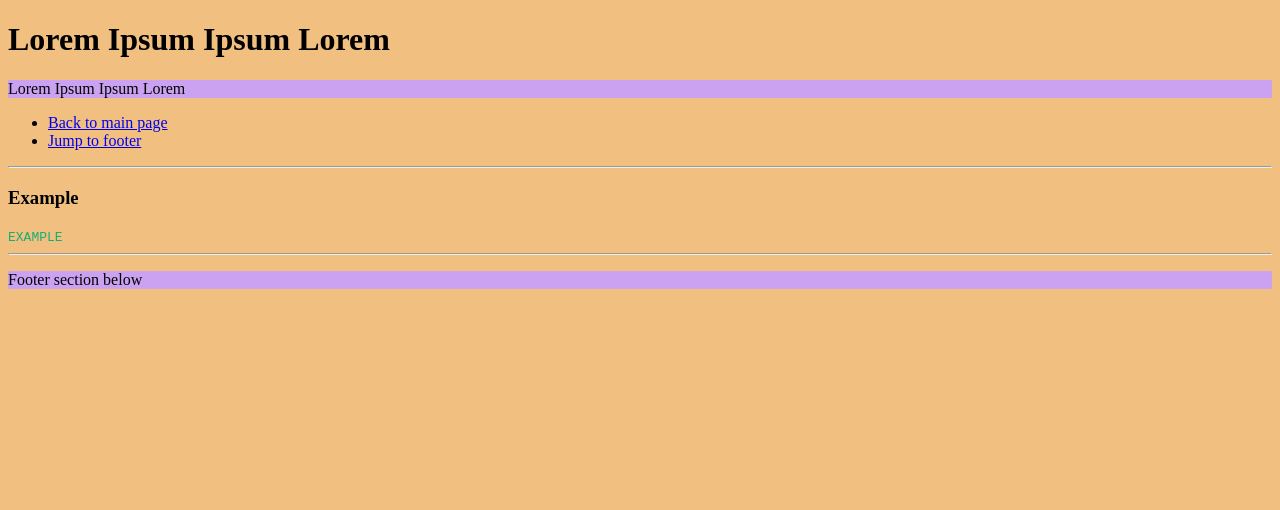
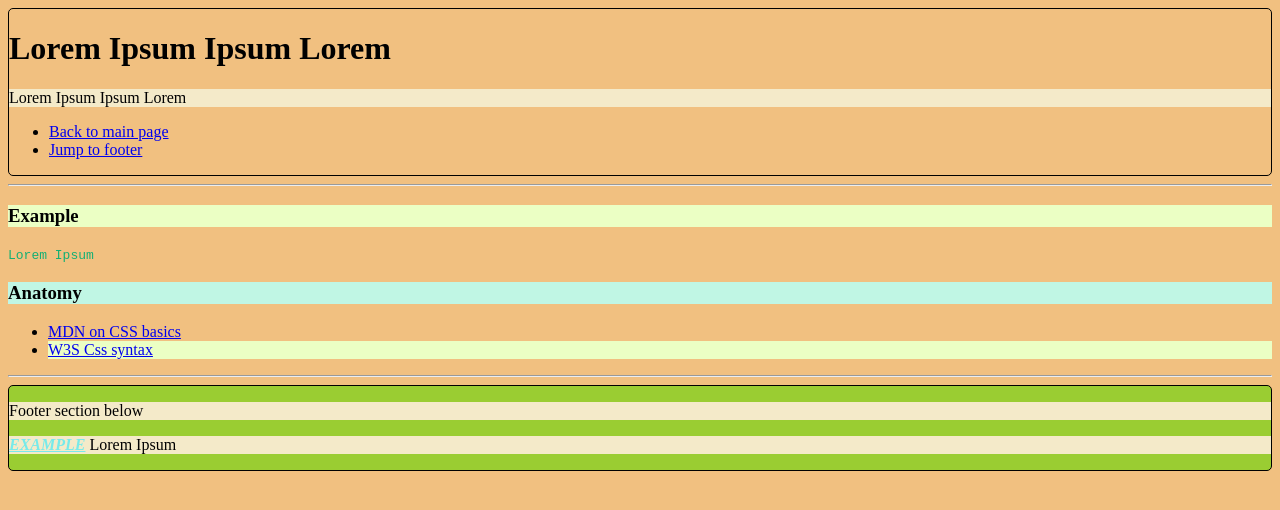
Before and after one commit to maijama/Class-work-CSS-intro, a plain HTML site: page index2.html in a window 1280 px wide. Drawn offline with Linux system fonts and the light colour scheme.

Commit message:
added several styles

```diff
--- a/index2.html
+++ b/index2.html
@@ -12,7 +12,7 @@
     </style>
 </head>
 <body>
-    <header>
+    <header id="header-section">
         <h1>Lorem Ipsum Ipsum Lorem</h1>
         <p>Lorem Ipsum Ipsum Lorem</p>
         <nav>
@@ -24,14 +24,21 @@
     </header>
     <hr>
     <main>
-        <h3>Example</h3>
+        <h3 class="internal-h3">Example</h3>
         <code style="color: rgb(20, 175, 115);">
-            EXAMPLE
+            Lorem Ipsum
         </code>
+    <h3>Anatomy</h3>
+    <ul>
+        <li><a href="https://developer.mozilla.org/en-US/docs/Learn/Getting_started_with_the_web/CSS_basics#what_is_css" target="_blank">MDN on CSS basics</a></li>
+        <li class="internal-h3"><a href="https://www.w3schools.com/css/css_syntax.ASP" target="_blank">W3S Css syntax</a></li>
+    </ul>
+
     </main>
     <hr>
     <footer id="footer-section">
         <p>Footer section below</p>
+        <p><strong>EXAMPLE</strong> Lorem Ipsum</p>
     </footer>
 </body>
 </html>
--- a/styles/styles.css
+++ b/styles/styles.css
@@ -3,5 +3,31 @@ body {
 }
 
 p{
-    background-color: rgb(203, 162, 241);
+    background-color: rgb(244, 234, 201);
 }
+
+strong{
+    color: rgb(119, 234, 234);
+    /* font-weight: bolder; */
+    font-weight: 900;
+    font-style: italic;
+    text-decoration: underline;
+}
+
+footer{
+    border: 1px solid black;
+    border-radius: 5px;
+}
+
+h3{
+    background-color: rgb(192, 246, 228);
+}
+
+.internal-h3 {
+    background-color: rgb(235, 255, 196);
+}
+
+#header-section {
+    border: 1px solid black;
+    border-radius: 5px;
+}
```
